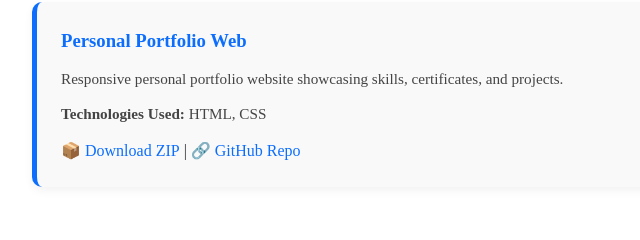
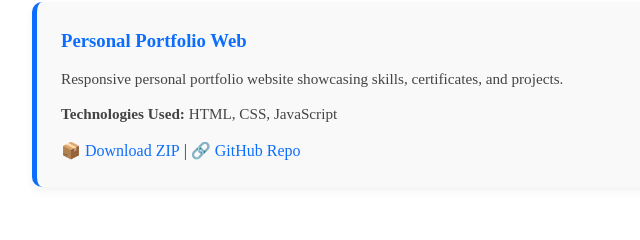
Before and after one commit to AdityaPatil-WebDev/Portfolio, a plain HTML site: page index.html in a window 1280 px wide. Shown: the part 2757-2997 px from the top of the page, 132-772 px from the left. Drawn offline with nearby package versions, Linux system fonts and the light colour scheme.

Commit message:
Initial commit

```diff
--- a/index.html
+++ b/index.html
@@ -151,7 +151,7 @@
     <div class="project-card">
       <h3>Personal Portfolio Web</h3>
       <p>Responsive personal portfolio website showcasing skills, certificates, and projects.</p>
-      <p><strong>Technologies Used:</strong> HTML, CSS</p>
+      <p><strong>Technologies Used:</strong> HTML, CSS, JavaScript</p>
       <a href="/projects/PORTPOLIO_WEB.zip" download>📦 Download ZIP</a> |
       <a href="https://github.com/AdityaPatil-WebDev/python-project.git" target="_blank">🔗 GitHub Repo</a>
     </div>
@@ -166,12 +166,10 @@
     const navbar = document.querySelector(".navbar");
     const navLinks = document.querySelectorAll(".navbar a");
 
-  // Toggle menu on icon click
     menuIcon.addEventListener("click", () => {
       navbar.classList.toggle("active");
     });
 
-  // Close menu on any link click
     navLinks.forEach(link => {
       link.addEventListener("click", () => {
         navbar.classList.remove("active");
@@ -181,12 +179,14 @@
   <footer class="footer" data-aos="fade-up">
     <p>&copy; 2025 Aditya Patil. All rights reserved.</p>
     <div class="social-icons">
-    <a href="https://mail.google.com/mail/?view=cm&fs=1&to=adityapatil.webdev@gmail.com" target="_blank" title="Send me an email">
+      <a href="https://mail.google.com/mail/?view=cm&fs=1&to=adityapatil.webdev@gmail.com" target="_blank"
+        title="Send me an email">
         <i class='bx bxl-gmail'></i>
       </a>
 
       <a href="https://github.com/AdityaPatil-WebDev" target="_blank"><i class='bx bxl-github'></i></a>
-    <a href="https://www.linkedin.com/in/aditya-patil-b111a1326" target="_blank"><i class='bx bxl-linkedin-square'></i></a>
+      <a href="https://www.linkedin.com/in/aditya-patil-b111a1326" target="_blank"><i
+          class='bx bxl-linkedin-square'></i></a>
     </div>
   </footer>
 
--- a/static/css/style.css
+++ b/static/css/style.css
@@ -470,21 +470,18 @@ section {
     gap: 2rem;
   }
 }
-/* Ensures same padding for all sections */
 .section {
   padding: 4rem 1.5rem;
   max-width: 1000px;
   margin: auto;
 }
 
-/* Add smooth section fade-in animations */
 [data-aos] {
   opacity: 0;
   transition-property: opacity, transform;
   will-change: opacity, transform;
 }
 
-/* Common card styling for Education and Projects */
 .education-content,
 .project-card {
   background: #f9f9f9;
```
Also changed, not shown: static/images/About.png (deleted), static/images/Bg.png (deleted), static/images/TSAS.png (deleted), static/images/portfolio.png (deleted). Lines whose indentation alone changed are shown as unchanged.
